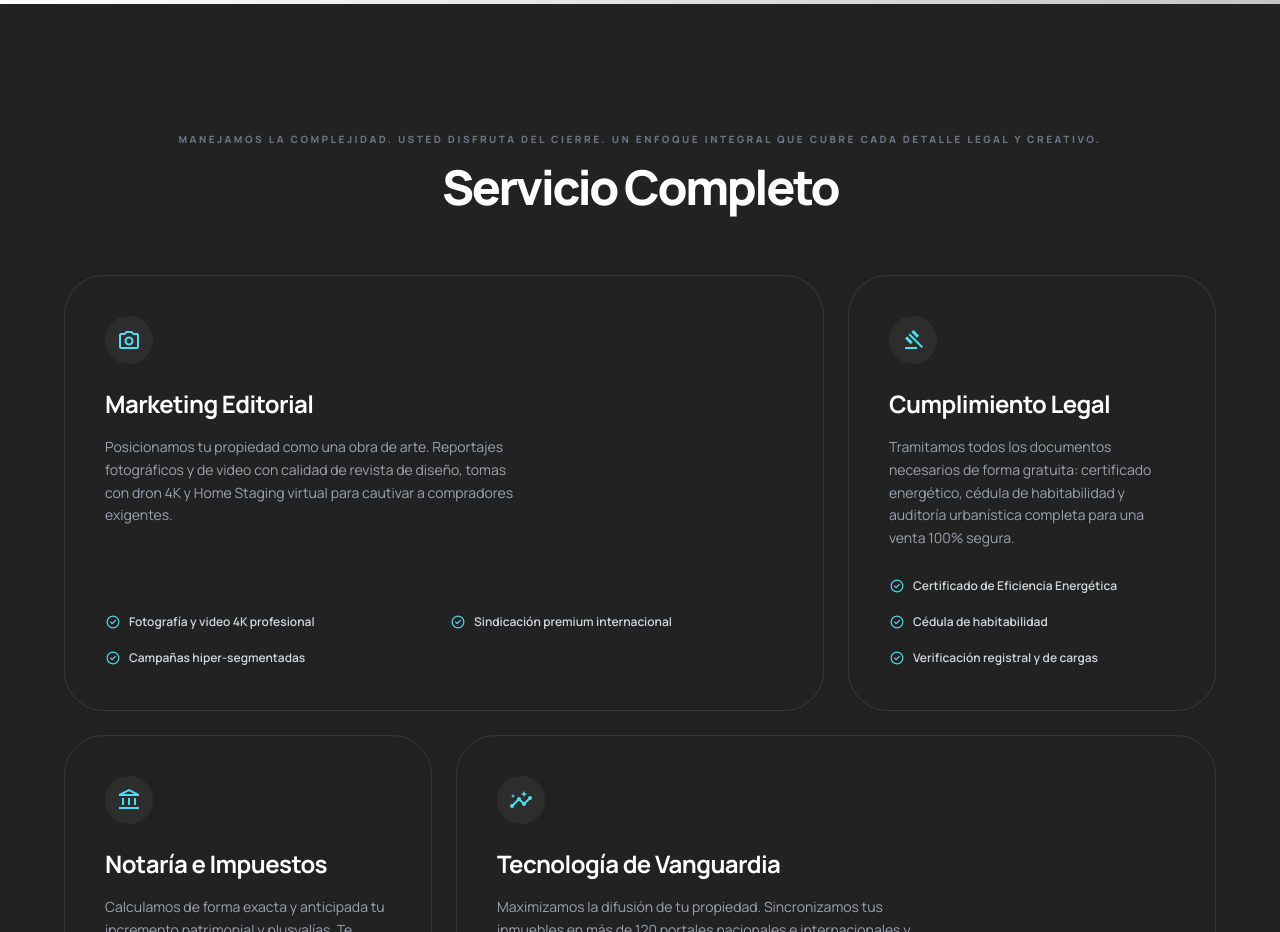
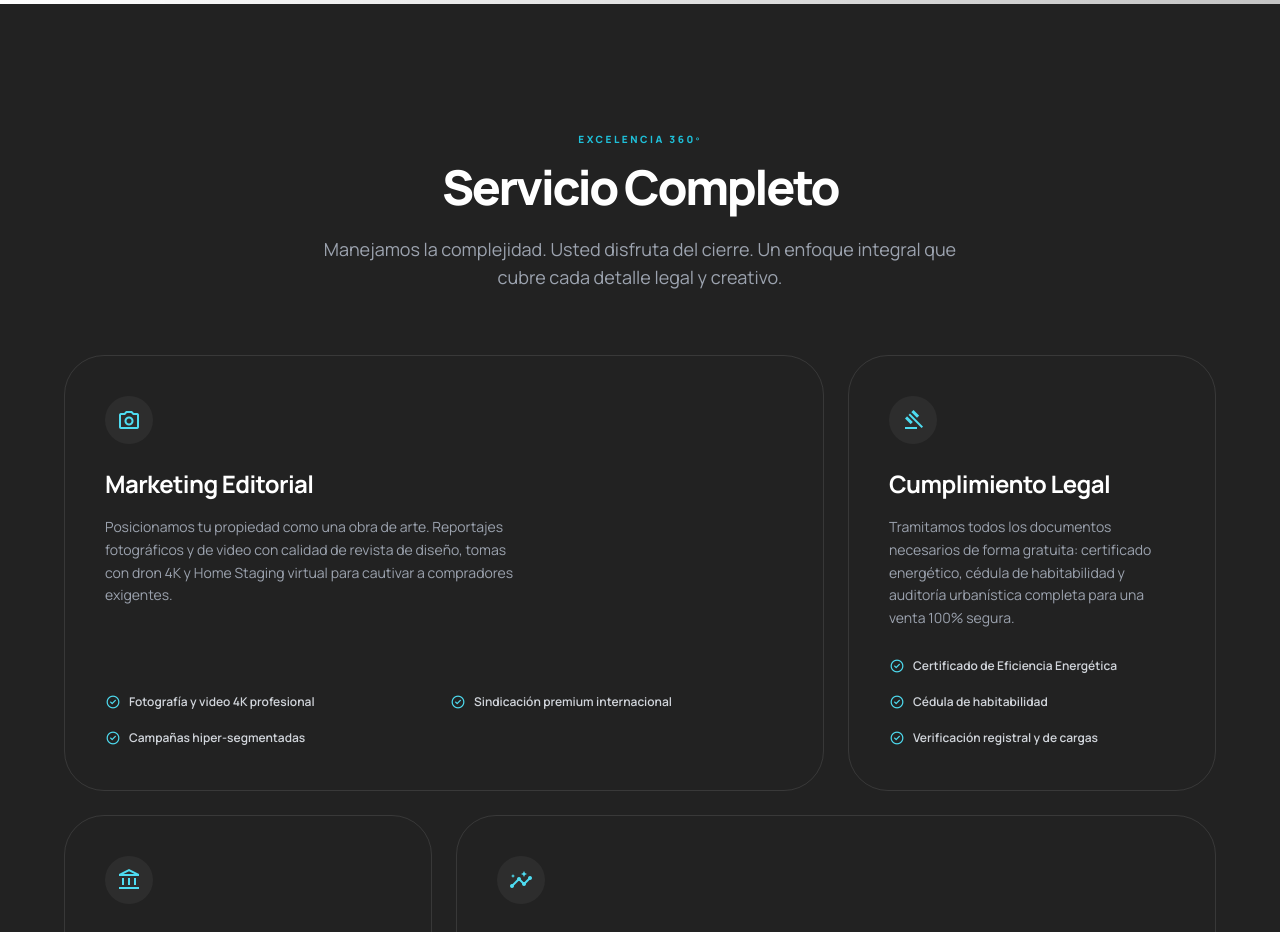
Before and after one commit to eramoslopera/essenciainmobiliariasite, a React (Vite) app: page /sell in a window 1280 px wide. Shown: the part 920-1852 px from the top of the page. Built offline with nearby package versions, Linux system fonts and the light colour scheme; no server answers; grey boxes are pictures that could not be loaded; a web font is replaced by a local one.

Commit message:
fix(video): fix broken Video_Landing.mp4 — point to Packpro_Essencia.mp4; fix Bento title/desc hierarchy in Sell page and WP export

```diff
--- a/pages/Sell.tsx
+++ b/pages/Sell.tsx
@@ -250,19 +250,28 @@ const Sell: React.FC = () => {
             initial={{ opacity: 0 }}
             whileInView={{ opacity: 1 }}
             viewport={{ once: true }}
-            className="text-[10px] font-black tracking-[0.25em] uppercase text-gray-500 text-center mb-4"
+            className="text-[10px] font-black tracking-[0.25em] uppercase text-brand-blue-500 text-center mb-4 block"
           >
-            {t('sell.package.desc') || "EXCELENCIA 360º"}
+            EXCELENCIA 360º
           </motion.p>
           <motion.h2
             initial={{ opacity: 0, y: 10 }}
             whileInView={{ opacity: 1, y: 0 }}
             viewport={{ once: true }}
             transition={{ delay: 0.1 }}
-            className="text-4xl md:text-5xl font-black text-center mb-16 tracking-tighter max-w-3xl mx-auto leading-tight"
+            className="text-4xl md:text-5xl font-black text-center mb-6 tracking-tighter max-w-3xl mx-auto leading-tight"
           >
-            {t('sell.package.title') || "El Plan Todo Incluido para Vender tu Vivienda"}
+            {t('sell.package.title') || "Servicio Completo"}
           </motion.h2>
+          <motion.p
+            initial={{ opacity: 0 }}
+            whileInView={{ opacity: 1 }}
+            viewport={{ once: true }}
+            transition={{ delay: 0.2 }}
+            className="text-gray-400 text-base md:text-lg text-center max-w-2xl mx-auto mb-16 leading-relaxed"
+          >
+            {t('sell.package.desc') || "Manejamos la complejidad. Usted disfruta del cierre. Un enfoque integral que cubre cada detalle legal y creativo."}
+          </motion.p>
 
           {/* Bento Grid */}
           <motion.div
```
Also changed, not shown: 1 other file (tests, documents, lock files or other folders).
